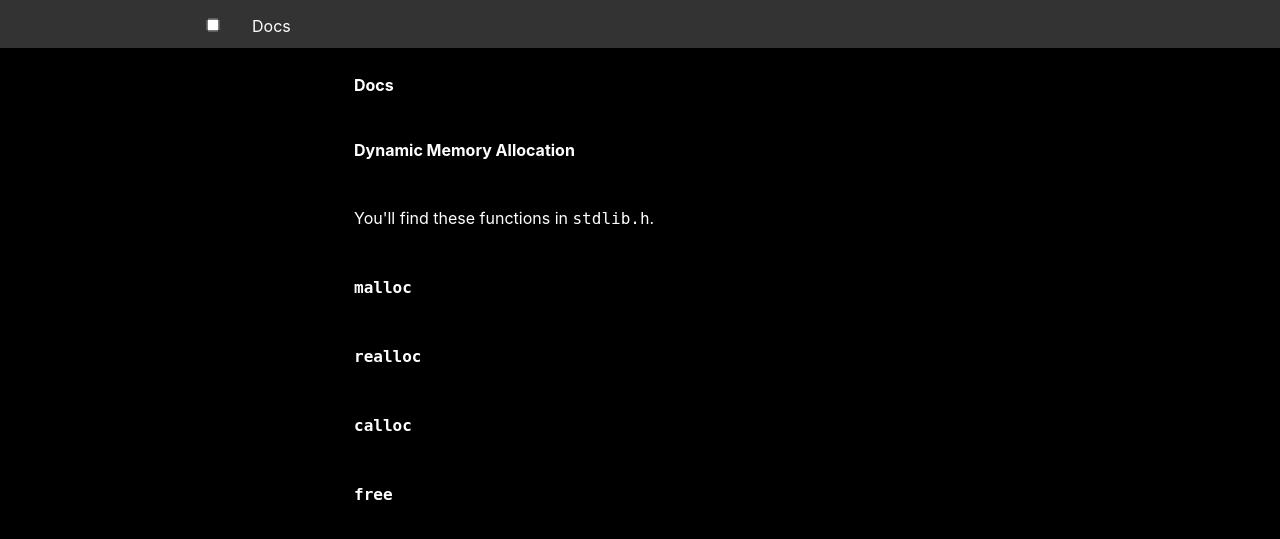
After one commit to compeng-gg/compeng.gg, a Django app: page /docs/ in a window 1280 px wide. The commit adds this page. Shown: the top 539 px of the page. Run offline with Django 4.2, Linux system fonts and the light colour scheme.

Commit message:
Added line spacing.

```diff
--- a/compeng_gg/settings.py
+++ b/compeng_gg/settings.py
@@ -35,6 +35,8 @@ ALLOWED_HOSTS = []
 STATICFILES_DIRS = [str(PROJECT_DIR.joinpath("static"))]
 
 INSTALLED_APPS = [
+    'docs.apps.DocsConfig',
+
     'django.contrib.admin',
     'django.contrib.auth',
     'django.contrib.contenttypes',
--- /dev/null
+++ b/compeng_gg/templates/base.html
@@ -0,0 +1,100 @@
+{% load static %}<!DOCTYPE html>
+<html lang="en">
+  <head>
+    <title>CompEng.gg</title>
+    <meta name="description" content="A site for Computer Engineers.">
+    <meta name="viewport" content="width=device-width, initial-scale=1">
+    <link rel="icon" type="image/png" href="{% static "img/icon.png" %}">
+    <style>
+       * {
+         box-sizing: border-box;
+      }
+      html, body, div#logo {
+        background-color: black;
+        margin: 0;
+        line-height: 1.5;
+      }
+      #logo {
+        display: grid;
+        place-items: center;
+      }
+      #logo img {
+        padding : 16px;
+        max-width: 600px;
+      }
+      body, h1, h2, h3, h4, h5, h6 {
+        font-family: Inter, sans-serif;
+        font-size: 16px;
+        color: white;
+      }
+      li a {
+        display: block;
+        color: white;
+        text-align: center;
+        padding: 14px 16px;
+        text-decoration: none;
+      }
+      li a:hover {
+        background-color: #111;
+      }
+      nav {
+        margin: 0;
+        padding: 0;
+        overflow: hidden;
+        height: 48px;
+        background-color: #333;
+      }
+      nav ul {
+        list-style-type: none;
+        margin: 0;
+        padding: 0;
+        width: 100%;
+        margin-left: auto;
+        margin-right: auto;
+      }
+      li {
+        float: left;
+      }
+      li a {
+        height: 48px;
+      }
+      #content {
+        width: 100%;
+        margin-left: auto;
+        margin-right: auto;
+      }
+      h1, h2, h3, h4, h5, h6, p {
+        padding: 14px;
+        max-width: 600px;
+        margin-left: auto;
+        margin-right: auto;
+      }
+      li a img {
+        padding-top: 2px;
+      }
+      @media only screen and (min-width: 900px) {
+        nav ul {
+          width: 900px;
+        }
+        #content {
+          width: 900px;
+        }
+      }
+    </style>
+  </head>
+  <body>
+    <nav>
+      <ul>
+        <li>
+          <a href="/">
+            <img src="{% static "img/icon.svg" %}" alt="CompEng.gg"
+                 width="100%" height="16px">
+          </a>
+        </li>
+        <li><a href="{% url 'docs:index' %}">Docs</a></li>
+      </ul>
+    </nav>
+
+    {% block content %}{% endblock %}
+  </body>
+</html>
--- a/compeng_gg/urls.py
+++ b/compeng_gg/urls.py
@@ -15,7 +15,7 @@ Including another URLconf
     2. Add a URL to urlpatterns:  path('blog/', include('blog.urls'))
 """
 from django.contrib import admin
-from django.urls import path
+from django.urls import include, path
 from django.views.generic import TemplateView
 
 urlpatterns = [
@@ -23,5 +23,6 @@ urlpatterns = [
          name="homepage"),
     path("robots.txt", TemplateView.as_view(template_name="robots.txt",
                                             content_type="text/plain")),
+    path("docs/", include("docs.urls")),
     path("admin/", admin.site.urls),
 ]
--- /dev/null
+++ b/docs/admin.py
@@ -0,0 +1 @@
+from django.contrib import admin
--- /dev/null
+++ b/docs/apps.py
@@ -0,0 +1,5 @@
+from django.apps import AppConfig
+
+class DocsConfig(AppConfig):
+    default_auto_field = 'django.db.models.BigAutoField'
+    name = 'docs'
--- /dev/null
+++ b/docs/models.py
@@ -0,0 +1 @@
+from django.db import models
--- /dev/null
+++ b/docs/templates/docs/index.html
@@ -0,0 +1,21 @@
+{% extends "base.html" %}
+
+{% block content %}
+    <div id="content">
+      <h1>Docs</h1>
+
+      <h2>Dynamic Memory Allocation</h2>
+
+      <p>
+        You'll find these functions in <code>stdlib.h</code>.
+      </p>
+
+      <h3><code>malloc</code></h3>
+
+      <h3><code>realloc</code></h3>
+
+      <h3><code>calloc</code></h3>
+
+      <h3><code>free</code></h3>
+    </div>
+{% endblock %}
--- /dev/null
+++ b/docs/tests.py
@@ -0,0 +1 @@
+from django.test import TestCase
--- /dev/null
+++ b/docs/urls.py
@@ -0,0 +1,9 @@
+from django.urls import path
+from django.views.generic import TemplateView
+
+app_name = "docs"
+
+urlpatterns = [
+    path("", TemplateView.as_view(template_name="docs/index.html"),
+         name="index"),
+]
--- /dev/null
+++ b/docs/views.py
@@ -0,0 +1 @@
+from django.shortcuts import render
```
Also changed, not shown: compeng_gg/templates/homepage.html (+5 -96 lines), docs/__init__.py (added), docs/migrations/__init__.py (added).
